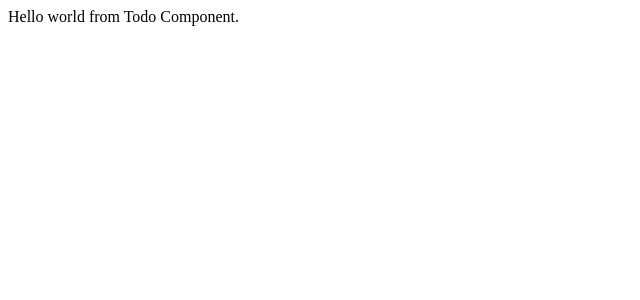
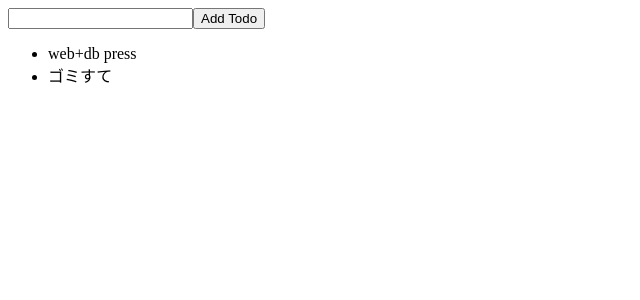
Before and after one commit to tanaka0325/flux-utils-sample, a React app: page / in a window 1280 px wide. Shown: the top 300 px of the page, without its empty margins (0-640 px from the left). Built offline with nearby package versions, Linux system fonts and the light colour scheme.

Commit message:
Implement simple TodoList (no use flux ver)

```diff
--- a/src/js/components/Todo.jsx
+++ b/src/js/components/Todo.jsx
@@ -1,9 +1,44 @@
 import React from 'react';
 
+import TodoForm from './TodoForm';
+import TodoList from './TodoList';
+
 export default class Todo extends React.Component {
+  constructor() {
+    super();
+    this.state = {
+      todos: [
+        {
+          text: 'web+db press',
+          completed: true,
+        },
+        {
+          text: 'ゴミすて',
+          completed: false,
+        },
+      ],
+    };
+
+    this.handleSubmit = this.handleSubmit.bind(this);
+  }
+
+  handleSubmit(text) {
+    const addTodo = {
+      text,
+      completed: false,
+    };
+
+    const todos = this.state.todos;
+    todos.push(addTodo);
+    this.setState(todos);
+  }
+
   render() {
     return (
-      <div>Hello world from Todo Component.</div>
+      <div>
+        <TodoForm handleSubmit={this.handleSubmit} />
+        <TodoList todos={this.state.todos} />
+      </div>
     );
   }
 }
--- /dev/null
+++ b/src/js/components/TodoForm.jsx
@@ -0,0 +1,29 @@
+import React from 'react';
+
+export default class TodoForm extends React.Component {
+  constructor() {
+    super();
+    this.state = {
+      text: '',
+    };
+
+    this.onSubmit = this.onSubmit.bind(this);
+  }
+
+  onSubmit(e) {
+    e.preventDefault();
+    this.props.handleSubmit(this.input.value);
+    this.input.value = '';
+  }
+
+  render() {
+    return (
+      <div>
+        <form onSubmit={this.onSubmit}>
+          <input ref={node => { this.input = node }} />
+          <button type>Add Todo</button>
+        </form>
+      </div>
+    );
+  }
+}
--- a/src/js/components/TodoList.jsx
+++ b/src/js/components/TodoList.jsx
@@ -0,0 +1,20 @@
+import React from 'react';
+
+export default class TodoList extends React.Component {
+  constructor(props) {
+    super(props);
+    this.state = {
+      todos: this.props.todos,
+    };
+  }
+
+  render() {
+    const list = this.state.todos.map((todo, i) => <li key={i}>{todo.text}</li>);
+
+    return (
+      <ul>
+        {list}
+      </ul>
+    );
+  }
+}
```
